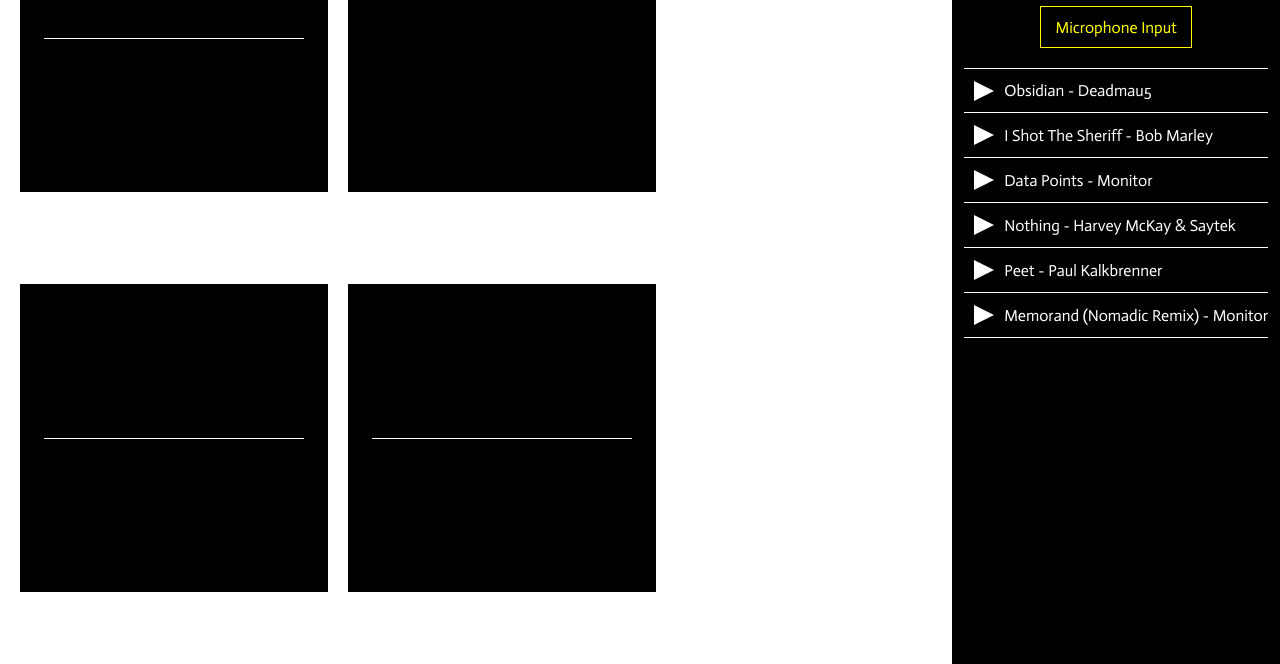
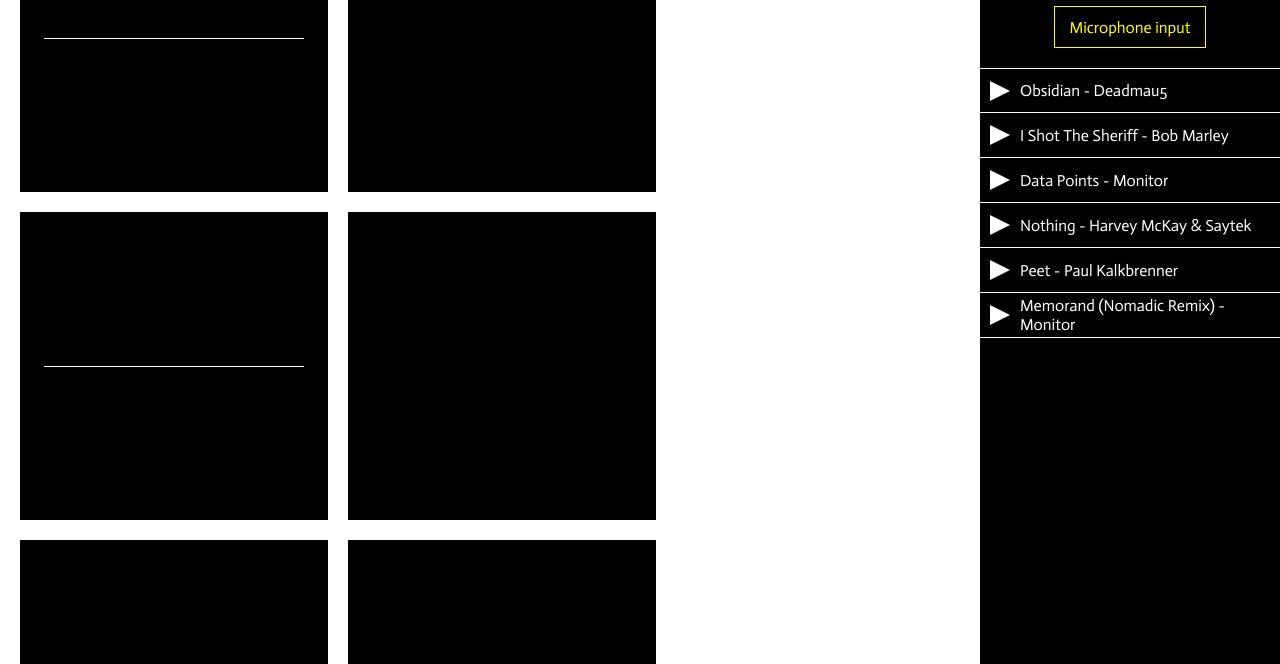
Before and after one commit to alecmcgovern/frequency-analyses, a website: page index.html in a window 1280 px wide. Shown: the part 136-800 px from the top of the page. Drawn offline with Linux system fonts and the light colour scheme; animation ran at ten frames a second.

Commit message:
two more visualizations

```diff
--- a/index.html
+++ b/index.html
@@ -22,11 +22,17 @@
 		<div class="container">
 			<canvas id="canvas4" width="300" height="300"></canvas>
 		</div>
+		<div class="container">
+			<canvas id="canvas5" width="300" height="300"></canvas>
+		</div>
+		<div class="container">
+			<canvas id="canvas6" width="300" height="300"></canvas>
+		</div>
 	</div>
 	<div class="right-panel">
 		<h1>Frequency Analyser</h1>
 		<div class="audio-input">
-			Microphone Input
+			Microphone input
 		</div>
 		<div class="song-list"></div>
 	</div>
--- a/scripts.js
+++ b/scripts.js
@@ -34,6 +34,10 @@ window.onload = function() {
 	let context3 = canvas3.getContext('2d');
 	let canvas4 = document.getElementById('canvas4');
 	let context4 = canvas4.getContext('2d');
+	let canvas5 = document.getElementById('canvas5');
+	let context5 = canvas5.getContext('2d');
+	let canvas6 = document.getElementById('canvas6');
+	let context6 = canvas6.getContext('2d');
 
 	let AudioContext = window.AudioContext || window.webkitAudioContext || false;
 	let inputType = 0;
@@ -260,8 +264,6 @@ window.onload = function() {
 			bin_size = Math.floor(frequencyData.length / num_bars);
 
 			paintBackground(context4, "black");
-			context4.fillStyle = "white";
-			context4.fillRect(20, canvas.height/2, canvas.width - 40, 1);
 
 			for (var i = 0; i < num_bars; i++) {
 				let sum = 0;
@@ -274,10 +276,70 @@ window.onload = function() {
 				let scaled_average = (average / 256) * canvas.height/2;
 				context4.fillStyle = "#"+((1<<24)*Math.random()|0).toString(16);
 
+				context4.beginPath();
+				let startAngle = 0; // Starting point on circle
+        		let endAngle = Math.PI + (Math.PI * j) / 2; // End point on circle
+        		let radius = canvas2.width/2 - i*bar_width - 100 + scaled_average > 0 ? canvas2.width/2 - i*bar_width - 100 + scaled_average : 0;
+				context4.arc(canvas2.width/2, canvas2.height/2, radius, startAngle, endAngle, false);
+
+				if (scaled_average > 0) {
+					context4.lineWidth = num_bars2 - i > 1 ? num_bars2 - i : 1;
+					context4.strokeStyle = "#"+((1<<24)*Math.random()|0).toString(16);
+					context4.stroke();
+				} else {
+					context4.lineWidth = 0;
+				}
+			}
+
+			// CANVAS 5 //
+			bin_size = Math.floor(frequencyData.length / num_bars);
+
+			paintBackground(context5, "black");
+			context5.fillStyle = "white";
+			context5.fillRect(20, canvas.height/2, canvas.width - 50, 1);
+
+			for (var i = 0; i < num_bars; i++) {
+				let sum = 0;
+				for (var j = 0; j < bin_size; j++) {
+					sum += frequencyData[(i * bin_size) + j];
+				}
+
+				let average = sum / bin_size;
+				let bar_width = (canvas.width - 40) / num_bars;
+				let scaled_average = (average / 256) * canvas.height/2;
+				context5.fillStyle = "#"+((1<<24)*Math.random()|0).toString(16);
+
 				const x = canvas.width - i * bar_width - 23;
 				const y = canvas.height/2 + scaled_average/2;
 
-				context4.fillRect(x, y, bar_width - 2, -scaled_average);
+				context5.fillRect(x, y, bar_width - 2, -scaled_average);
+			}
+
+
+			// CANVAS 6 //
+			bin_size = Math.floor(frequencyData.length / num_bars);
+
+			paintBackground(context6, "black");
+
+			for (var i = 0; i < num_bars; i++) {
+				let sum = 0;
+				for (var j = 0; j < bin_size; j++) {
+					sum += frequencyData[(i * bin_size) + j];
+				}
+
+				let average = sum / bin_size;
+				let bar_width = (canvas.width - 40) / num_bars;
+				let scaled_average = (average / 256) * canvas.height/2;
+				context6.strokeStyle = "#"+((1<<24)*Math.random()|0).toString(16);
+				context6.lineWidth = 2;
+
+				context6.beginPath();
+				let startAngle = 0; // Starting point on circle
+        		let endAngle = Math.PI + (Math.PI * j) / 2; // End point on circle
+        		let radius = scaled_average;
+
+				context6.arc(canvas2.width/2, canvas2.height/2, radius, startAngle, endAngle);
+				context6.stroke();
 			}
 		}
 
```
